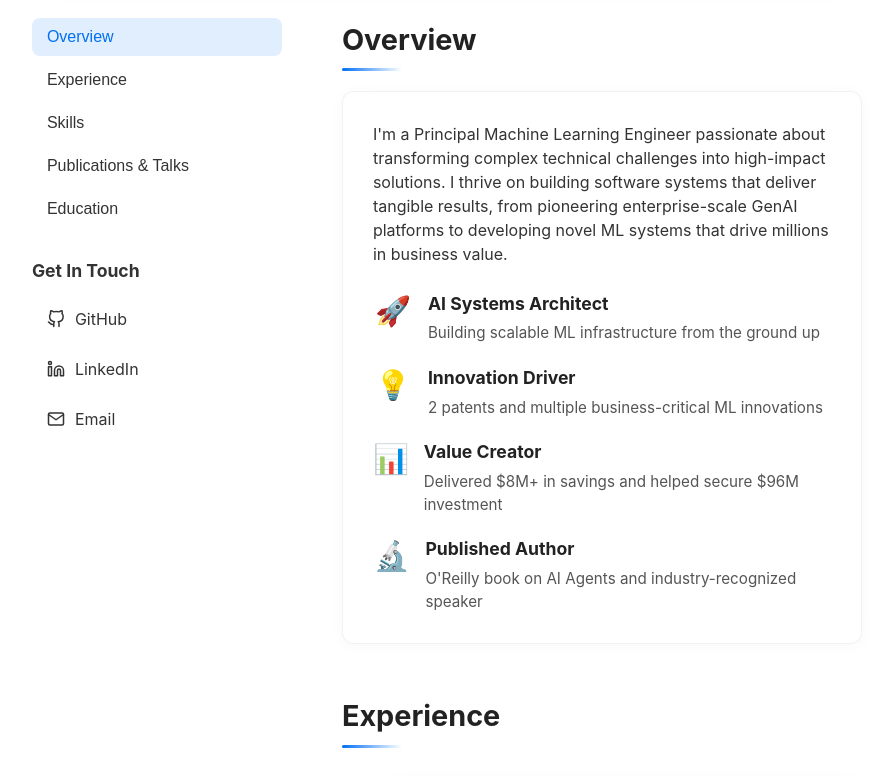
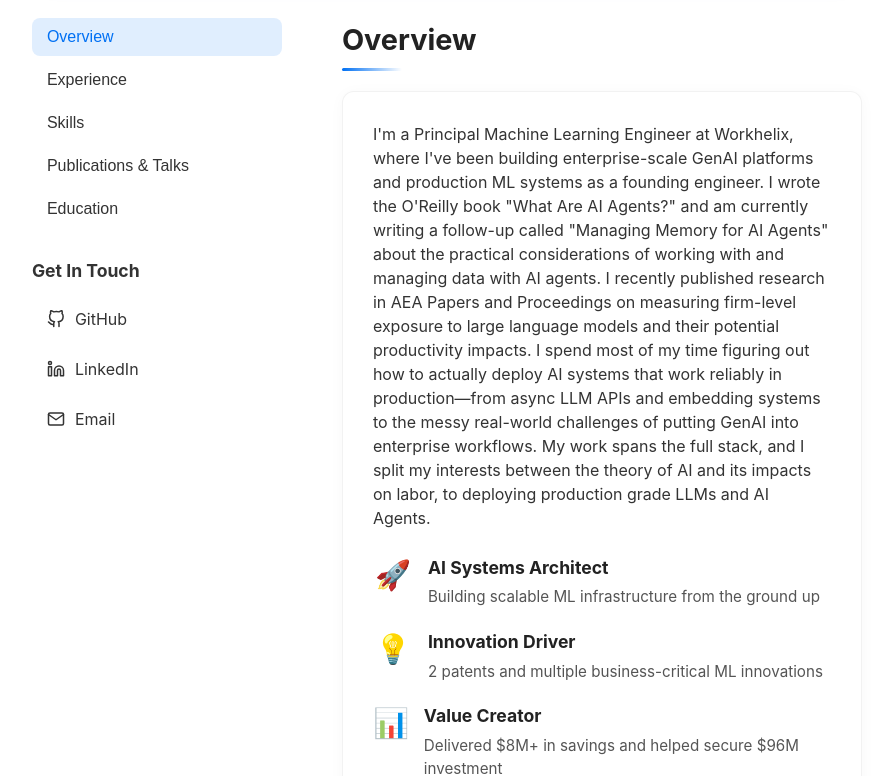
Before and after one commit to EconoBen/blog, a React (Create React App) app: page /about in a window 1280 px wide. Shown: the part 820-1596 px from the top of the page, without its empty margins (281-1174 px from the left). Built offline with nearby package versions, Linux system fonts and the light colour scheme.

Commit message:
Add bio and research to blog.

```diff
--- a/src/components/About.tsx
+++ b/src/components/About.tsx
@@ -107,7 +107,7 @@ const About: React.FC = () => {
             <h2>Overview</h2>
             <div className="about-card">
               <p>
-                I'm a Principal Machine Learning Engineer passionate about transforming complex technical challenges into high-impact solutions. I thrive on building software systems that deliver tangible results, from pioneering enterprise-scale GenAI platforms to developing novel ML systems that drive millions in business value.
+                I'm a Principal Machine Learning Engineer at Workhelix, where I've been building enterprise-scale GenAI platforms and production ML systems as a founding engineer. I wrote the O'Reilly book "What Are AI Agents?" and am currently writing a follow-up called "Managing Memory for AI Agents" about the practical considerations of working with and managing data with AI agents. I recently published research in AEA Papers and Proceedings on measuring firm-level exposure to large language models and their potential productivity impacts. I spend most of my time figuring out how to actually deploy AI systems that work reliably in production—from async LLM APIs and embedding systems to the messy real-world challenges of putting GenAI into enterprise workflows. My work spans the full stack, and I split my interests between the theory of AI and its impacts on labor, to deploying production grade LLMs and AI Agents.
               </p>
               <div className="about-highlights">
                 <div className="highlight-item">
@@ -134,8 +134,8 @@ const About: React.FC = () => {
                 <div className="highlight-item">
                   <div className="highlight-icon">🔬</div>
                   <div className="highlight-text">
-                    <h4>Published Author</h4>
-                    <p>O'Reilly book on AI Agents and industry-recognized speaker</p>
+                    <h4>Researcher & Author</h4>
+                    <p>See recent research on firm-level exposure to LLMs in AEA Papers and Proceedings, and see O'Reilly series on AI Agents</p>
                   </div>
                 </div>
               </div>
@@ -411,6 +411,23 @@ const About: React.FC = () => {
             <h2>Publications & Talks</h2>
             <div className="about-card">
               <div className="publication-list">
+
+                  <div className="publication-item">
+                    <div className="publication-year">2025 (Forthcoming)</div>
+                    <div className="publication-details">
+                      <h3>Memory Management for AI Agents</h3>
+                      <p className="publication-venue">O'Reilly Media (Book)</p>
+                    </div>
+                  </div>
+
+                  <div className="publication-item">
+                    <div className="publication-year">2025</div>
+                    <div className="publication-details">
+                      <h3>Extending "GPTs Are GPTs" to Firms</h3>
+                      <p className="publication-venue">AEA Papers and Proceedings</p>
+                    </div>
+                  </div>
+
                 <div className="publication-item">
                   <div className="publication-year">2024</div>
                   <div className="publication-details">
```
